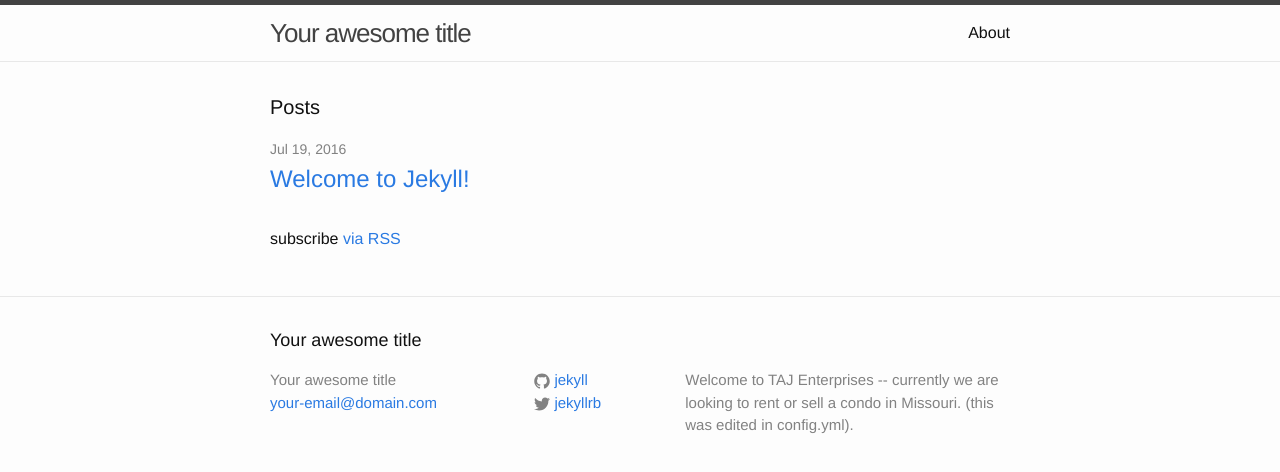
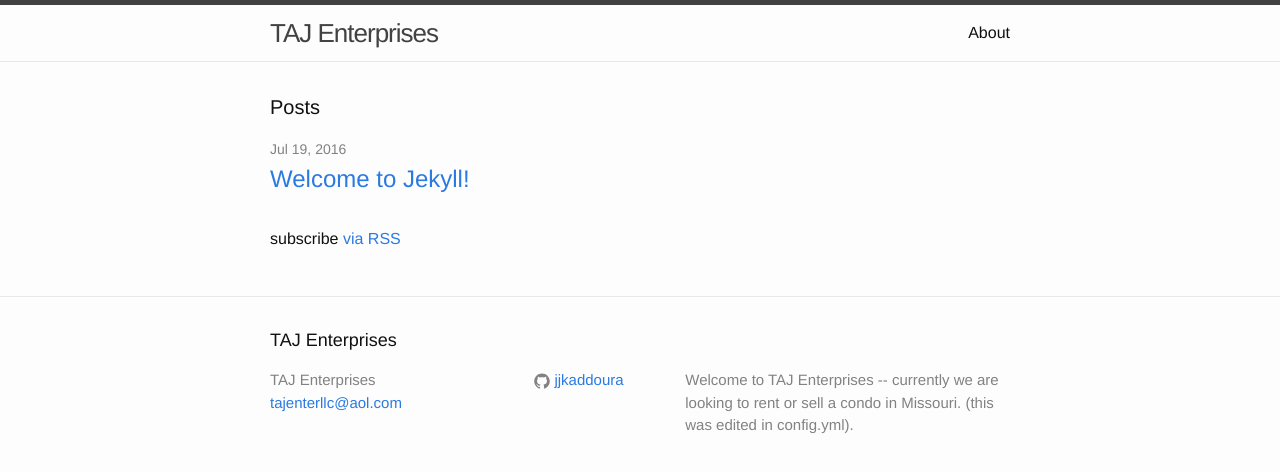
Before and after one commit to jjkaddoura/jjkaddoura.github.io, a Jekyll site: the page built from index.html, in a window 1280 px wide. Shown: the top 472 px of the page. Built offline with Jekyll 4.4.1, drawn with Linux system fonts in a browser that asks for light colours.

Commit message:
Update _config.yml

```diff
--- a/_config.yml
+++ b/_config.yml
@@ -6,14 +6,14 @@
 # 'jekyll serve'. If you change this file, please restart the server process.
 
 # Site settings
-title: Your awesome title
-email: your-email@domain.com
+title: TAJ Enterprises
+email: tajenterllc@aol.com
 description: > # this means to ignore newlines until "baseurl:"
   Welcome to TAJ Enterprises -- currently we are looking to rent or sell a condo in Missouri. (this was edited in config.yml).
 baseurl: "" # the subpath of your site, e.g. /blog
-url: "http://yourdomain.com" # the base hostname & protocol for your site
-twitter_username: jekyllrb
-github_username:  jekyll
+url: "http://www.tajenterprises-llc.com" # the base hostname & protocol for your site
+twitter_username:
+github_username:  jjkaddoura
 
 # Build settings
 markdown: kramdown
```
